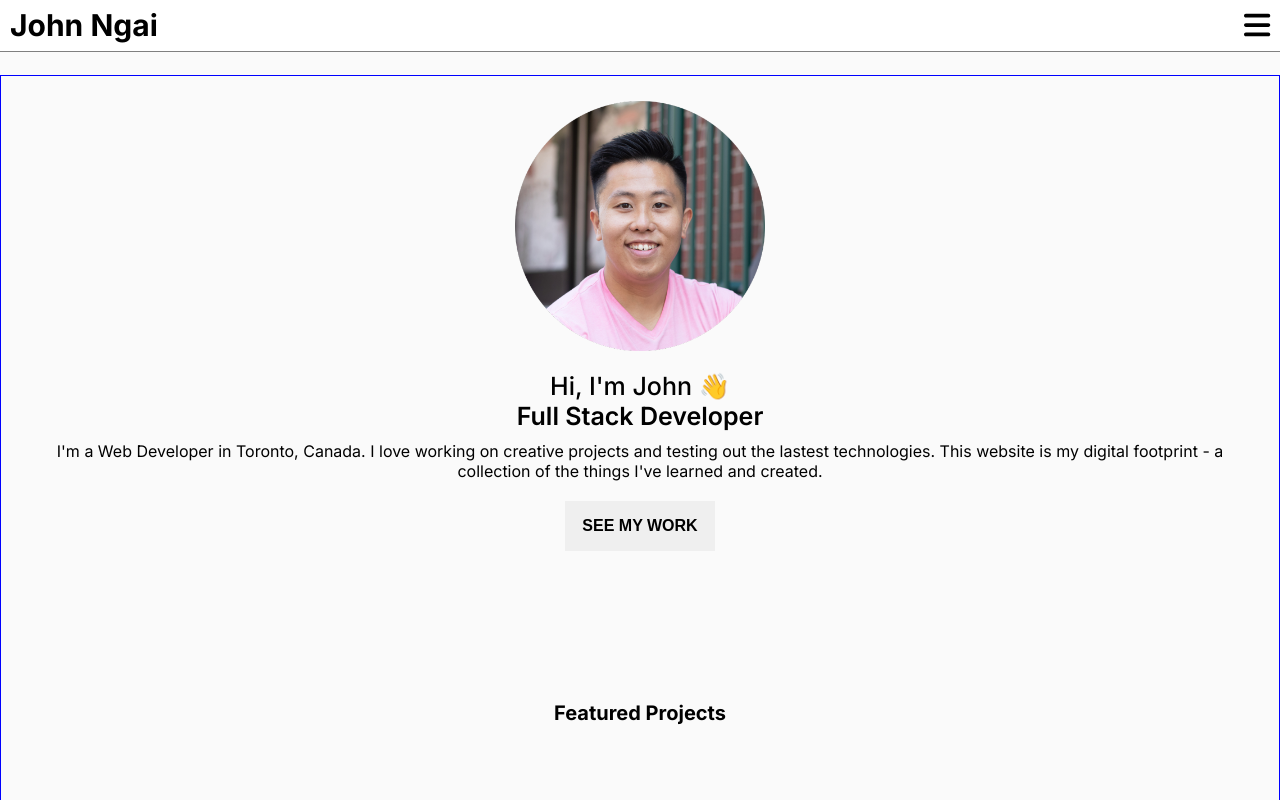
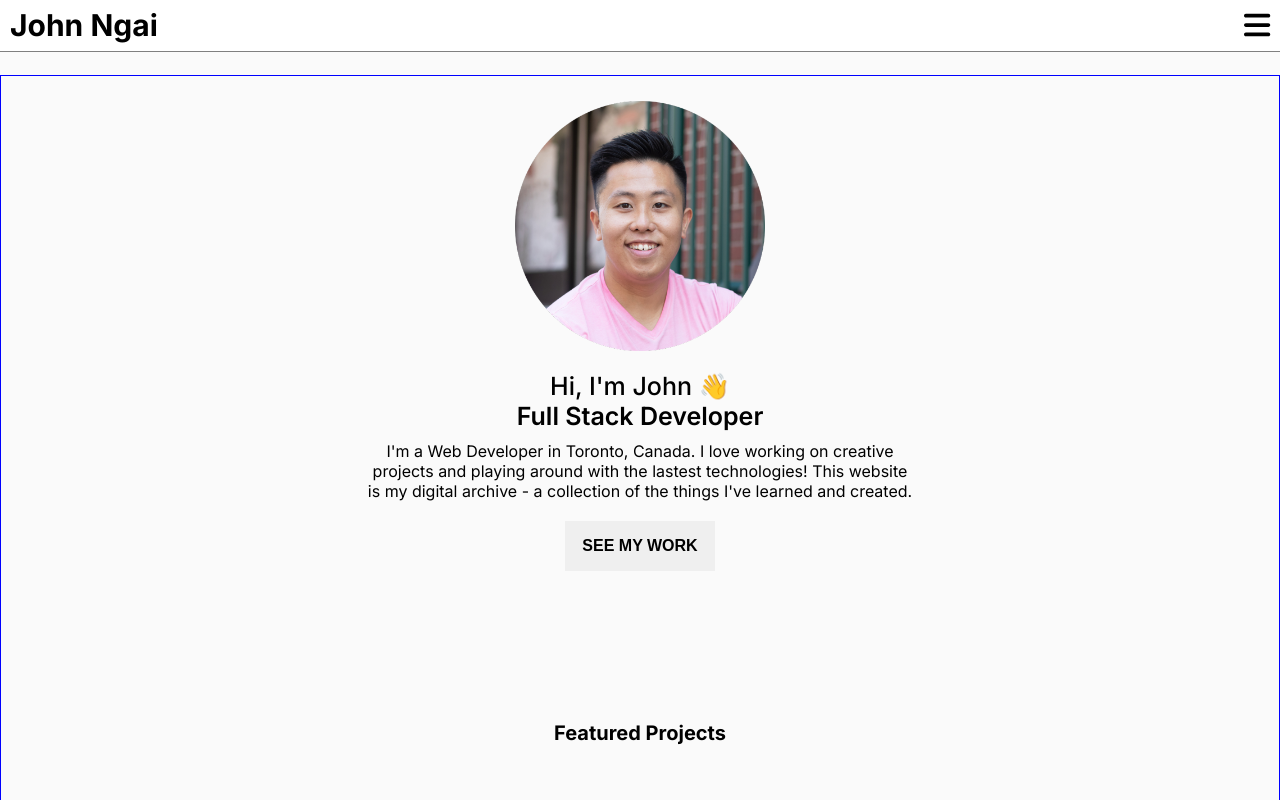
Before and after one commit to john-ngai/johnngai.com, a React (Create React App) app: page / in a window 1280 px wide. Shown: the top 800 px of the page. Built offline with nearby package versions, Linux system fonts and the light colour scheme.

Commit message:
Update author paragraph content & styling

```diff
--- a/src/components/Home/index.js
+++ b/src/components/Home/index.js
@@ -10,7 +10,7 @@ export default function Home() {
         <h1>Hi, I'm John 👋</h1>
         <h3>Full Stack Developer</h3>
         <p>
-          I'm a Web Developer in Toronto, Canada. I love working on creative projects and testing out the lastest technologies. This website is my digital footprint - a collection of the things I've learned and created.
+          I'm a Web Developer in Toronto, Canada. I love working on creative projects and playing around with the lastest technologies! This website is my digital archive - a collection of the things I've learned and created.
         </p>
 
         <button>SEE MY WORK</button>
--- a/src/components/Home/index.scss
+++ b/src/components/Home/index.scss
@@ -35,6 +35,7 @@
 
     p {
       margin-top: 10px;
+      max-width: 550px;
     }
 
     button {
```
